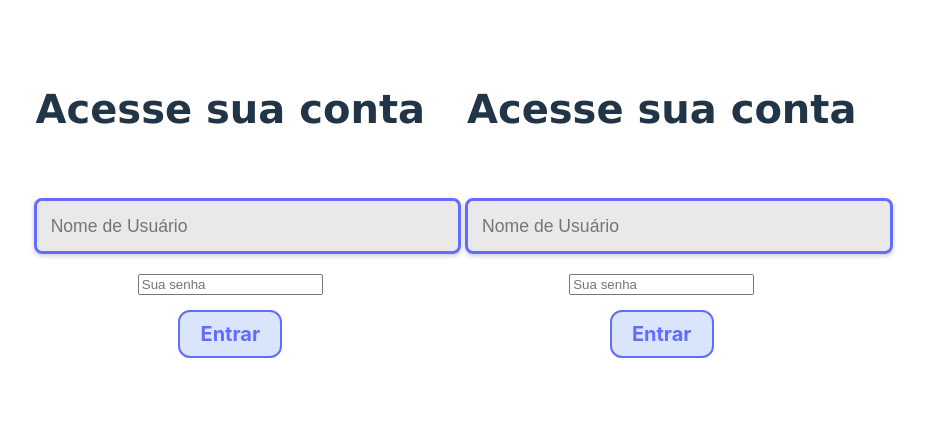
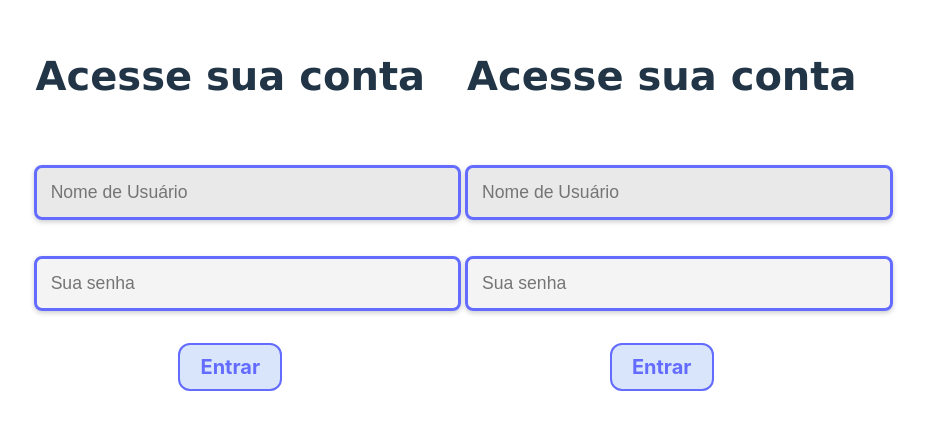
Before and after one commit to vitoriaamaral09/frontend, a React (Vite) app in the folder proj-react/: page / in a window 1280 px wide. Shown: the part 191-620 px from the top of the page, without its empty margins (194-1120 px from the left). Built offline with nearby package versions, Linux system fonts and the light colour scheme.

Commit message:
Update Login.jsx

```diff
--- a/proj-react/src/assets/Login.jsx
+++ b/proj-react/src/assets/Login.jsx
@@ -19,7 +19,8 @@ export function Login() {
 
   return (
     <div style={{ marginBottom: 32 }}>
-      <h3>Acesse sua conta</h3>
+      <h3>Acesse sua conta
+      </h3>
       <div>
         <input
           value={formData.usuário}
@@ -37,7 +38,7 @@ export function Login() {
           onChange={(event) =>
             setFormData({ ...formData, senha: event.target.value })
           }
-          type="varchar"
+          type="password"
           placeholder="Sua senha"
         />
       </div>
```
